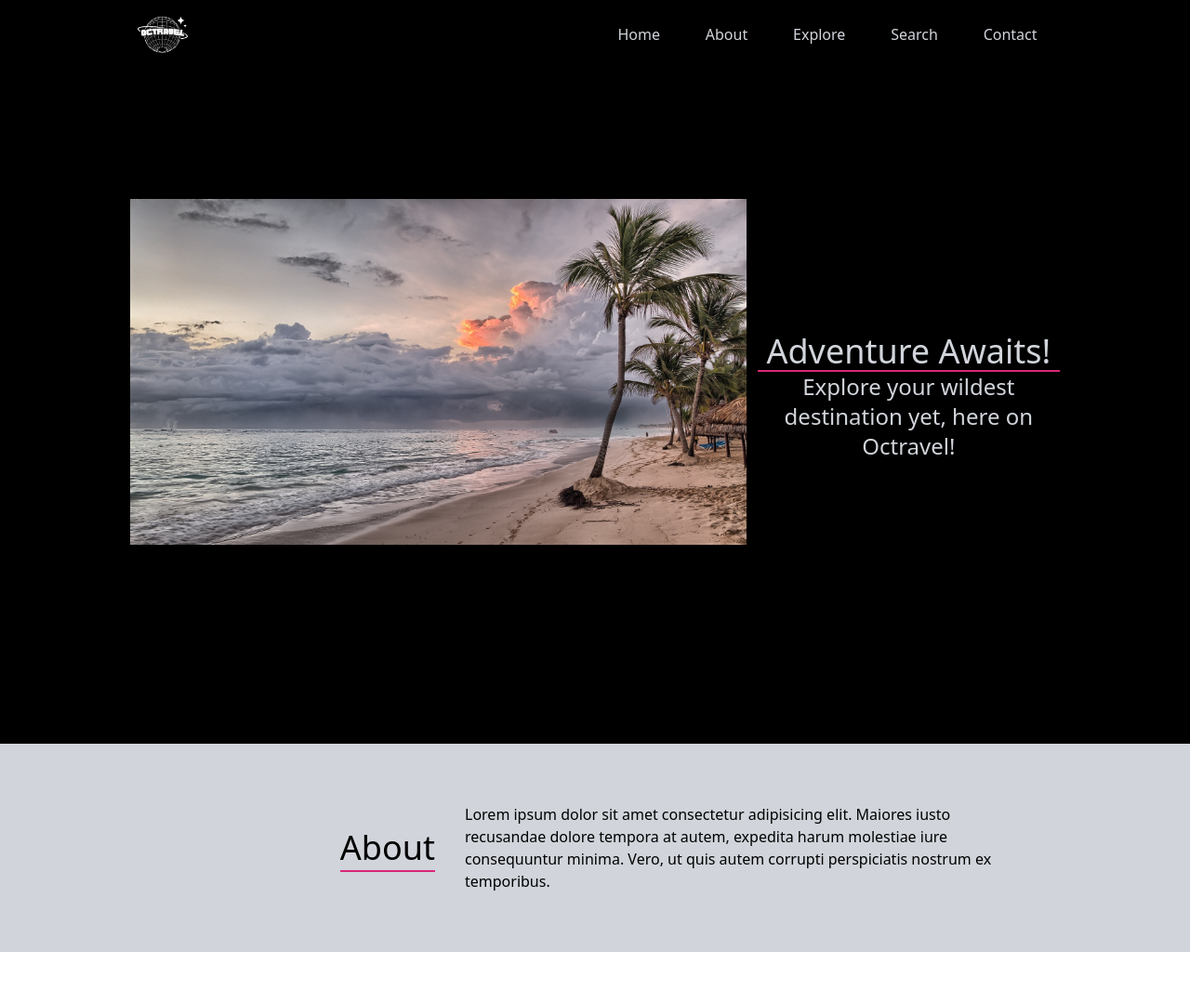
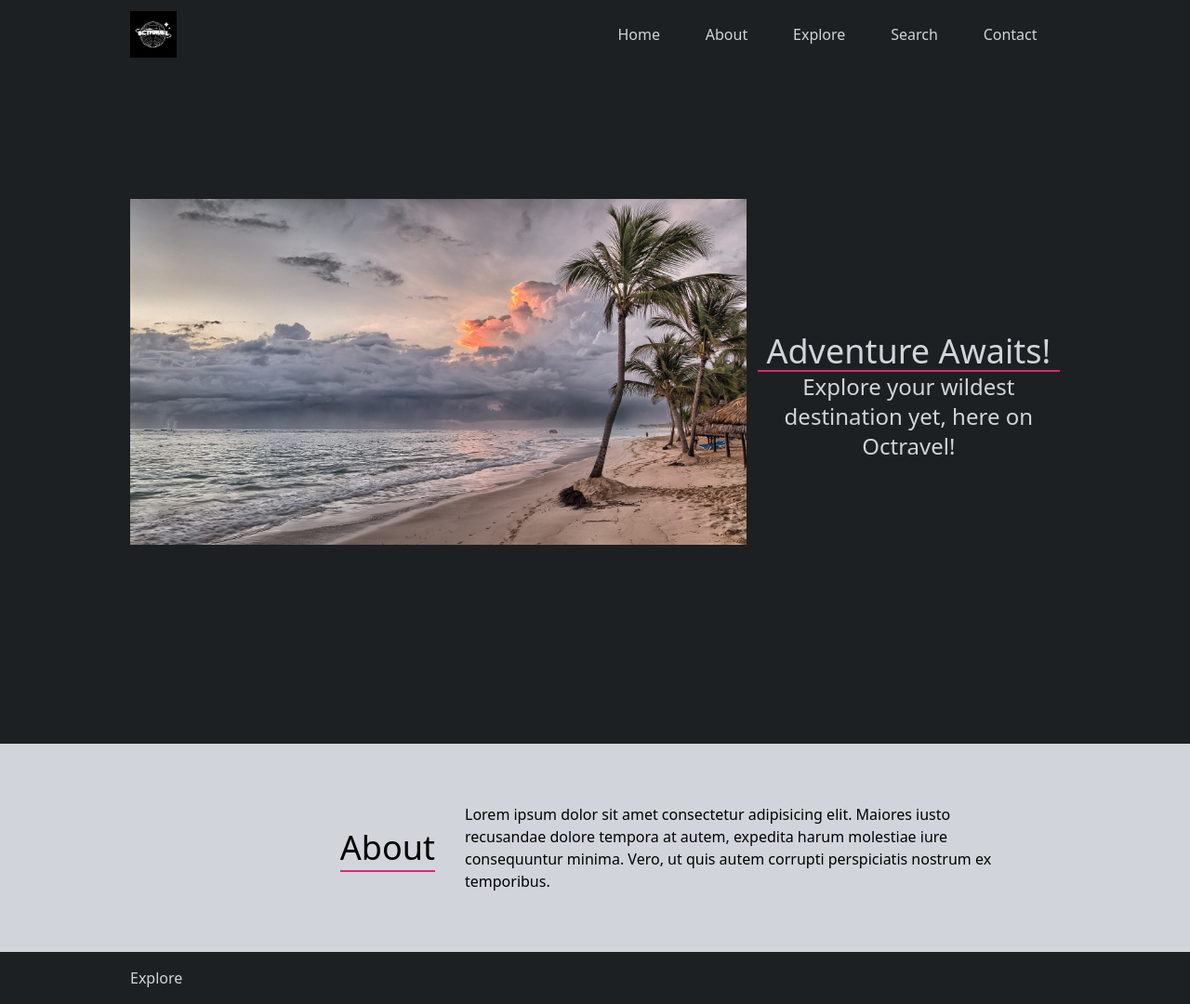
Before and after one commit to MenassieErmias/travel-site-react, a React (Create React App) app: page / in a window 1280 px wide. Shown: the whole page at 93% size. Before the commit the page ends 1024 px from the top, so only its background shows below. Built offline with nearby package versions, Linux system fonts and the light colour scheme.

Commit message:
bg color changed, logo needs color change

```diff
--- a/src/App.jsx
+++ b/src/App.jsx
@@ -1,4 +1,5 @@
 import About from "./components/About";
+import Explore from "./components/Explore";
 import Hero from "./components/Hero";
 import Navbar from "./components/Navbar";
 
@@ -8,6 +9,7 @@ function App() {
       <Navbar />
       <Hero />
       <About />
+      <Explore />
     </>
   );
 }
--- a/src/components/About.jsx
+++ b/src/components/About.jsx
@@ -1,4 +1,3 @@
-
 
 const About = () => {
     return (
--- /dev/null
+++ b/src/components/Explore.jsx
@@ -0,0 +1,14 @@
+
+const Explore = () => {
+    return (
+        <div className="bg-[#1d2022] w-full h-max p-4 text-gray-300">
+            <div className="w-full h-full max-w-[1000px] mx-auto">
+                <div>
+                    <p>Explore</p>
+                </div>
+            </div>
+        </div>
+    )
+}
+
+export default Explore
--- a/src/components/Hero.jsx
+++ b/src/components/Hero.jsx
@@ -5,7 +5,7 @@ import img1 from '../assets/beach-1236581_1920.jpg';
 const Hero = () => {
 
     return (
-        <div name="home" className='bg-black text-gray-300 p-4 w-full min-h-screen flex flex-col items-center justify-center'>
+        <div name="home" className='bg-[#1d2022] text-gray-300 p-4 w-full min-h-screen flex flex-col items-center justify-center'>
             <div className='max-w-[1000px] flex flex-col items-center justify-center w-full h-full mx-auto'>
                 <div className='md:grid md:grid-cols-3 gap-3'>
                     <img src={img1} alt="beach" className='w-full col-span-2' />
--- a/src/components/Navbar.jsx
+++ b/src/components/Navbar.jsx
@@ -13,10 +13,10 @@ const Navbar = () => {
     }
 
     return (
-        <div className="fixed top-0 left-0 text-gray-300 w-full p-4 bg-black">
+        <div className="fixed top-0 left-0 text-gray-300 w-full p-4 bg-[#1d2022]">
             <div className="max-w-[1000px] flex justify-between items-center w-full h-[42px] mx-auto">
                 <a href='/'>
-                    <img className='h-full w-[70px]' src={Logo} alt="logo" />
+                    <img className='h-full w-[50px]' src={Logo} alt="logo" />
                 </a>
                 <ul className="hidden md:flex justify-around w-[500px]">
                     <li>Home</li>
@@ -33,7 +33,7 @@ const Navbar = () => {
                 </div>
             </div>
 
-            <ul className={nav ? 'bg-black w-full h-screen flex flex-col justify-around items-center p-8' : "hidden"}>
+            <ul className={nav ? 'bg-[#1d2022] w-full h-screen flex flex-col justify-around items-center p-8' : "hidden"}>
                 <li className='text-2xl'>Home</li>
                 <li className='text-2xl'>About</li>
                 <li className='text-2xl'>Explore</li>
```
